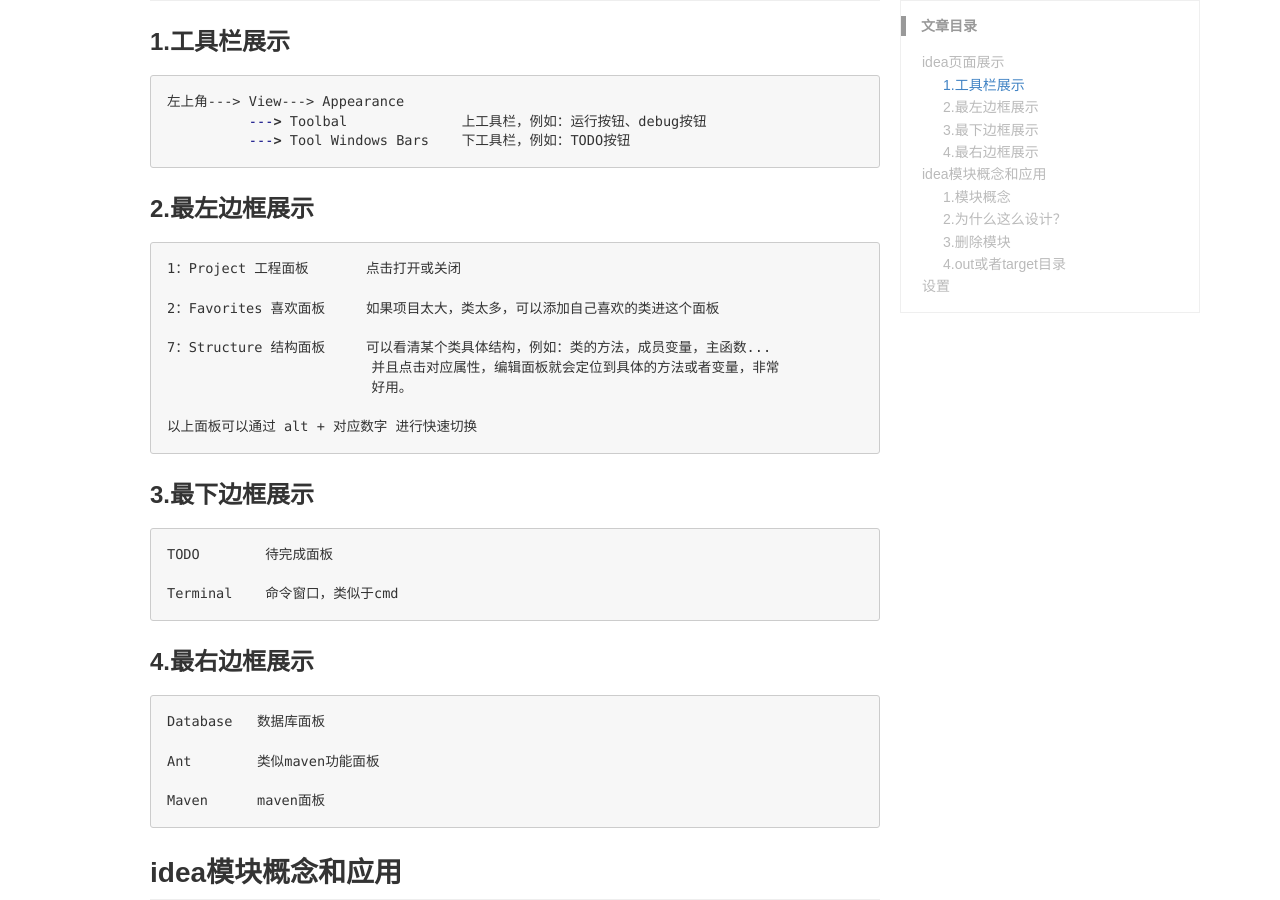
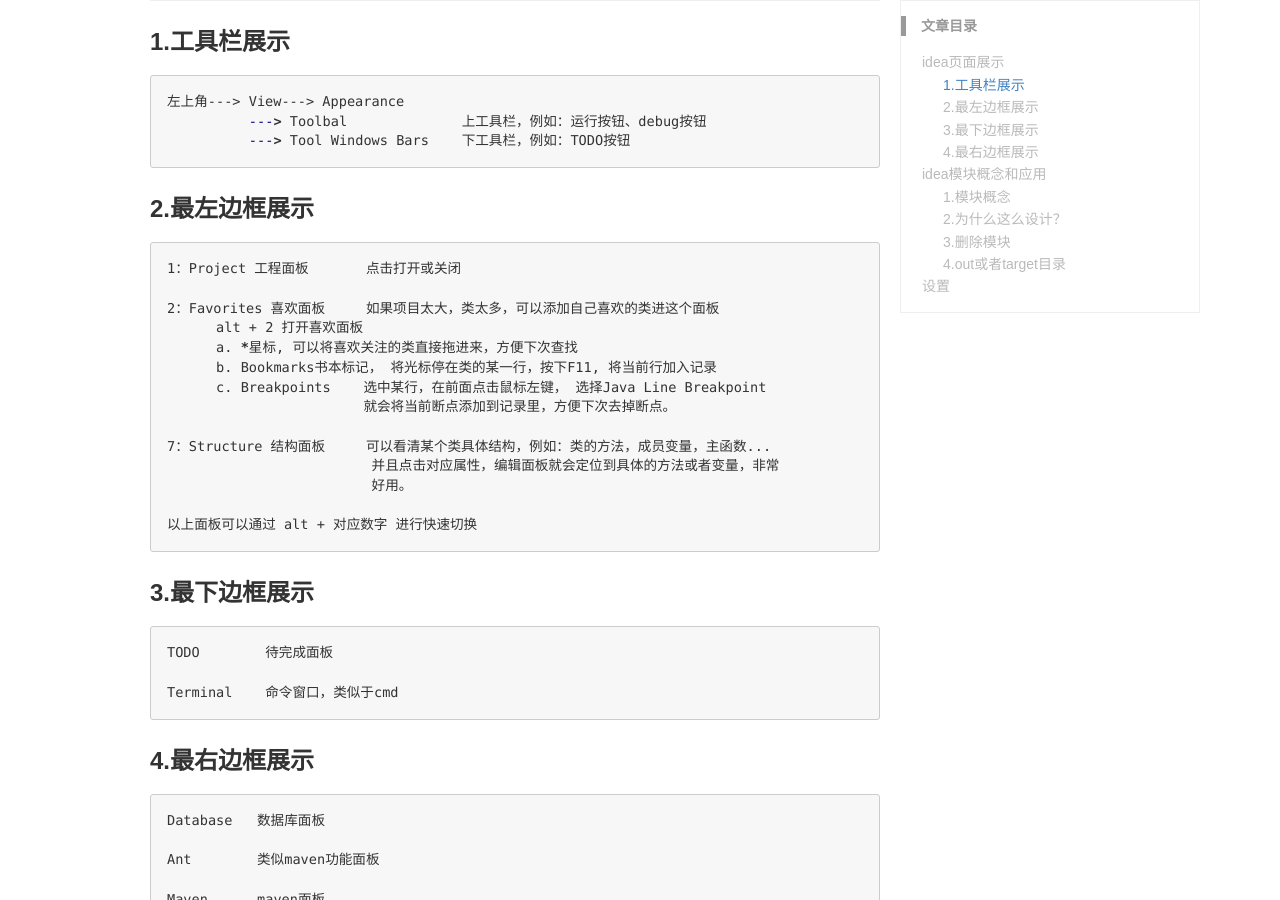
Before and after one commit to lizb0907/lizb0907.github.io, a Jekyll site: the page built from _posts/idea/2020-11-22-idea.md, in a window 1280 px wide and 900 px high, scrolled down 656 px. Built offline with Jekyll 4.4.1, drawn with Linux system fonts in a browser that asks for light colours; comment, search, counter and statistics services are not loaded.

Commit message:
update class

```diff
--- a/_posts/idea/2020-11-22-idea.md
+++ b/_posts/idea/2020-11-22-idea.md
@@ -29,6 +29,11 @@ keywords: idea,use,tool
 1：Project 工程面板       点击打开或关闭
 
 2：Favorites 喜欢面板     如果项目太大，类太多，可以添加自己喜欢的类进这个面板
+      alt + 2 打开喜欢面板
+      a. *星标, 可以将喜欢关注的类直接拖进来，方便下次查找
+      b. Bookmarks书本标记， 将光标停在类的某一行，按下F11, 将当前行加入记录
+      c. Breakpoints    选中某行，在前面点击鼠标左键， 选择Java Line Breakpoint
+                        就会将当前断点添加到记录里，方便下次去掉断点。
 
 7：Structure 结构面板     可以看清某个类具体结构，例如：类的方法，成员变量，主函数...
                          并且点击对应属性，编辑面板就会定位到具体的方法或者变量，非常
```
Also changed, not shown: _posts/mmo-game/2020-06-02-NewMove.md (+2 -1 lines), _posts/mmo-game/2020-07-18-Mirror.md (+3 -2 lines), _posts/mmo-game/2020-11-02-NPC-AI.md (added, +27 -0 lines), _posts/netty/2020-11-02-Netty-Base.md (added, +28 -0 lines).
